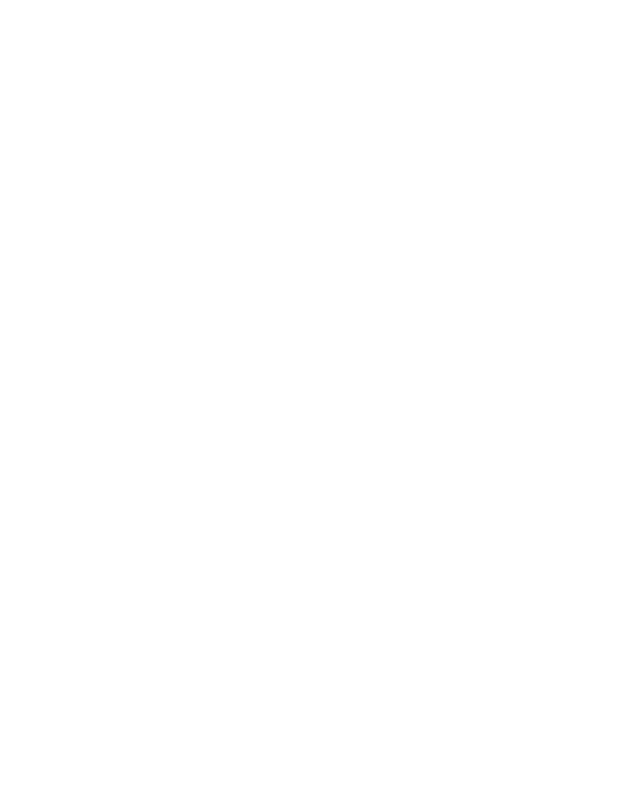
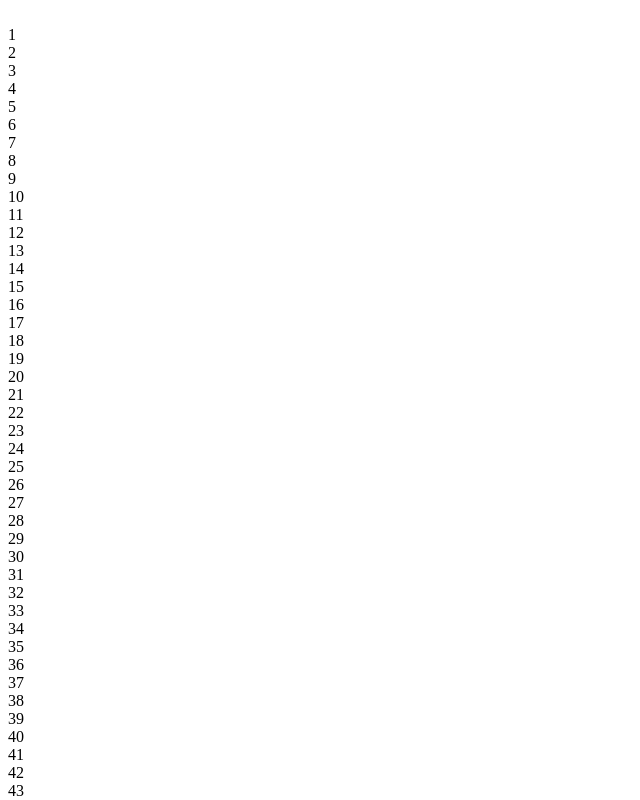
Before and after one commit to parix1999/js-fizzbuzz, a plain HTML site: page index.html in a window 1280 px wide. Shown: the top 800 px of the page, without its empty margins (0-640 px from the left). Drawn offline with Linux system fonts and the light colour scheme.

Commit message:
FizzBuzz-1.0

```diff
--- a/index.html
+++ b/index.html
@@ -8,7 +8,7 @@
 </head>
 <body>
 
-
+    <div id="result"></div>
 
     <script type="text/javascript" src="./js/script.js"></script>
 </body>
--- a/js/script.js
+++ b/js/script.js
@@ -0,0 +1,19 @@
+// inizio programma, deve contare fino a 100 magari con il for e
+// per i multipli di 3 deve scrivere "Fizz" per i multipli di 5 deve
+// scrivere invece "Buzz" e per quelli sia di 3 che di 5 "FizzBuzz".
+
+// per riconoscere i numeri multipli di 3 e 5 devono essere divisibili per essi
+// usando il segno modulo posso sapere se lo sono, una volta divisi
+// e non procurano alcun resto lo dovrebbero essere.
+
+// variabile di stampa:
+
+
+// inizio conta
+
+
+var conto = 0;
+for (var x = 1; x <=100; x++) {
+    var somma = conto + x;
+    document.getElementById('result').innerHTML += "<br>" + somma;
+}
```
